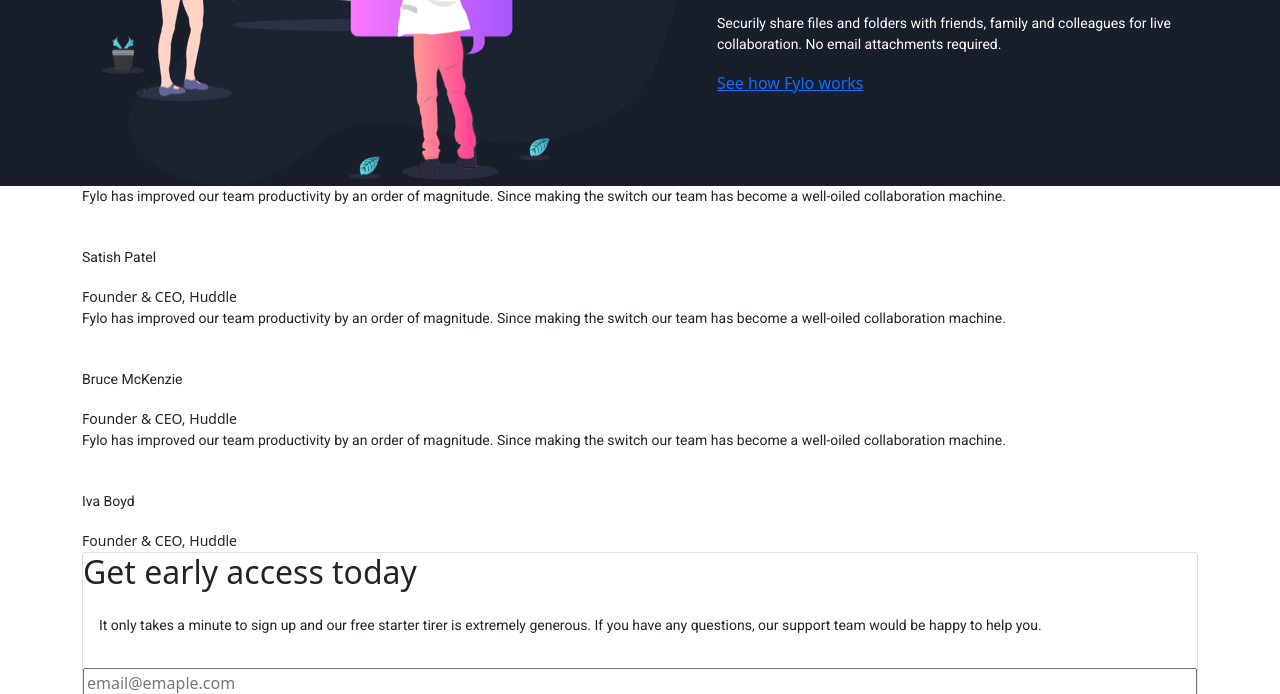
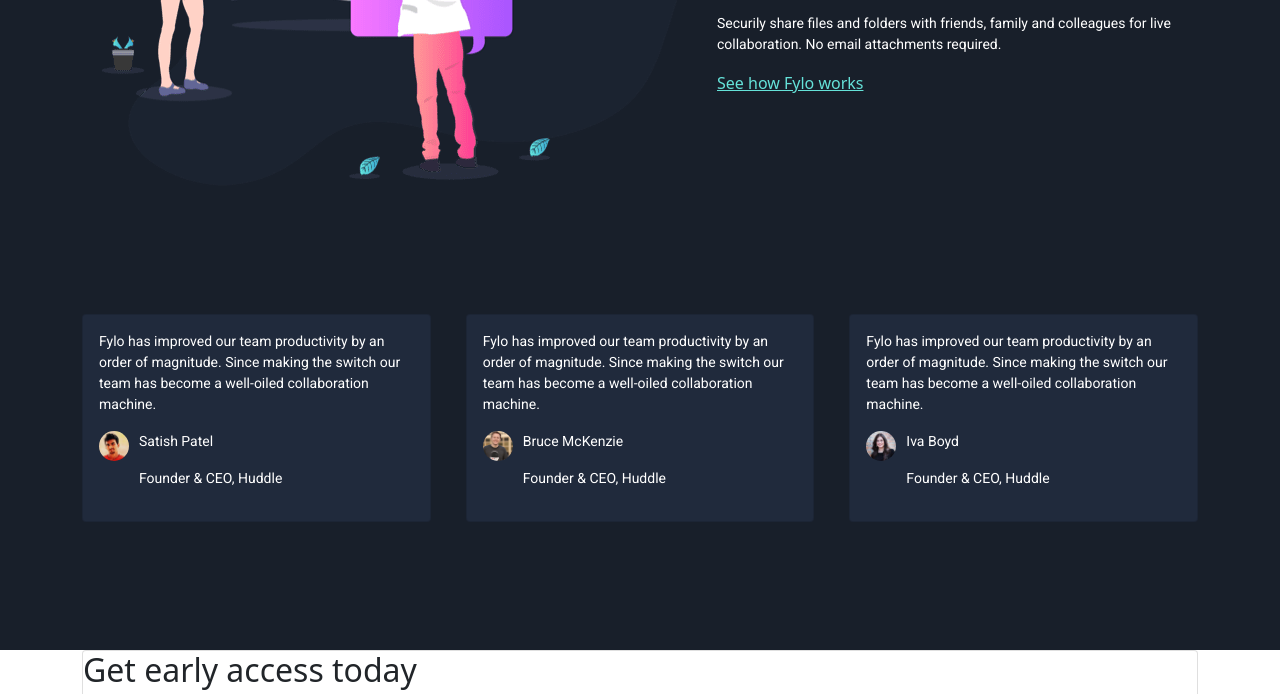
Before and after one commit to Wakarende/fylo-landing-page, a plain HTML site: page index.html in a window 1280 px wide. Shown: the part 1728-2422 px from the top of the page. Drawn offline with nearby package versions, Linux system fonts and the light colour scheme; a web font is replaced by a local one.

Commit message:
styling testimonials section

```diff
--- a/index.html
+++ b/index.html
@@ -121,31 +121,54 @@
   <!-- Testimonials  -->
   <div class="testimonials">
     <div class="container">
-      <div class="test">
-        <p class="test-text"> Fylo has improved our team productivity by an order of magnitude. Since making the switch
-          our team has become a well-oiled collaboration machine. </p>
+      <div class="test-flex">
+        <!-- Profile-1 -->
+        <div class="card test">
+          <div class="card-body">
+            <p class="test-text card-text"> Fylo has improved our team productivity by an order of magnitude. Since
+              making the switch our team has become a well-oiled collaboration machine. </p>
             <div class="profile">
-          <img src="" alt="" class="prof-img">
+              <div class="profile-image">
+                <img src="images/profile-1.jpg" alt="" class="prof-img">
+              </div>
+              <div class="profile-text">
                 <p class="name"> Satish Patel </p>
-          <small class="role">Founder & CEO, Huddle</small>
+                <p class="role">Founder & CEO, Huddle</p>
               </div>
             </div>
-      <div class="test">
-        <p class="test-text"> Fylo has improved our team productivity by an order of magnitude. Since making the switch
-          our team has become a well-oiled collaboration machine. </p>
-        <div class="profile">
-          <img src="" alt="" class="prof-img">
-          <p class="name"> Bruce McKenzie</p>
-          <small class="role">Founder & CEO, Huddle</small>
           </div>
         </div>
-      <div class="test">
-        <p class="test-text"> Fylo has improved our team productivity by an order of magnitude. Since making the switch
-          our team has become a well-oiled collaboration machine. </p>
+        <!-- profile-2 -->
+        <div class="card test">
+          <div class="card-body">
+            <p class="test-text card-text"> Fylo has improved our team productivity by an order of magnitude. Since
+              making the switch our team has become a well-oiled collaboration machine. </p>
             <div class="profile">
-          <img src="" alt="" class="prof-img">
+              <div class="profile-image">
+                <img src="images/profile-2.jpg" alt="" class="prof-img">
+              </div>
+              <div class="profile-text">
+                <p class="name"> Bruce McKenzie</p>
+                <p class="role">Founder & CEO, Huddle</p>
+              </div>
+            </div>
+          </div>
+        </div>
+        <!-- profile-3 -->
+        <div class="card test">
+          <div class="card-body">
+            <p class="test-text card-text"> Fylo has improved our team productivity by an order of magnitude. Since
+              making the switch our team has become a well-oiled collaboration machine. </p>
+            <div class="profile">
+              <div class="profile-image">
+                <img src="images/profile-3.jpg" alt="" class="prof-img">
+              </div>
+              <div class="profile-text">
                 <p class="name"> Iva Boyd </p>
-          <small class="role">Founder & CEO, Huddle</small>
+                <p class="role">Founder & CEO, Huddle</p>
+              </div>
+            </div>
+          </div>
         </div>
       </div>
     </div>
--- a/style.css
+++ b/style.css
@@ -105,7 +105,38 @@ body p {
   margin-top: 250px;
 }
 
+.prod-links {
+  color: var(--cyan);
+}
+
 /* END Productive  */
 /* Testimonials  */
+.testimonials {
+  background-color: var(--mainBg);
+  padding-top: 128px;
+  padding-bottom: 128px;
+}
+
+.prof-img {
+  border-radius: 100%;
+  width: 30px;
+}
+
+.profile {
+  display: flex;
+  column-gap: 10px;
+}
+
+.test-flex {
+  display: flex;
+  column-gap: 35px;
+  justify-content: center;
+  align-items: center;
+}
+
+.test {
+  background-color: var(--testimonialsBg);
+  color: var(--white);
+}
 
 /* END Testimonials  */
```
Lines whose indentation alone changed are shown as unchanged.
